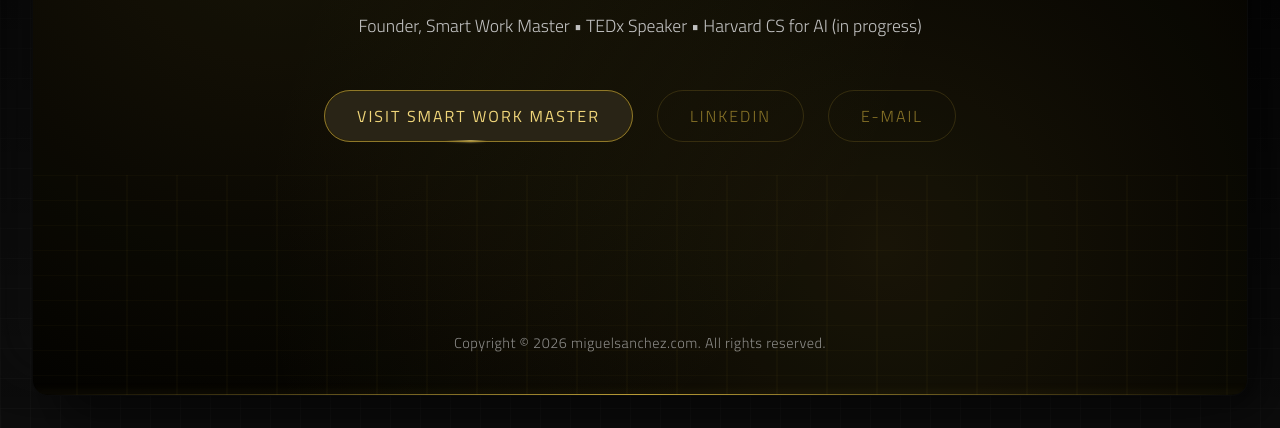
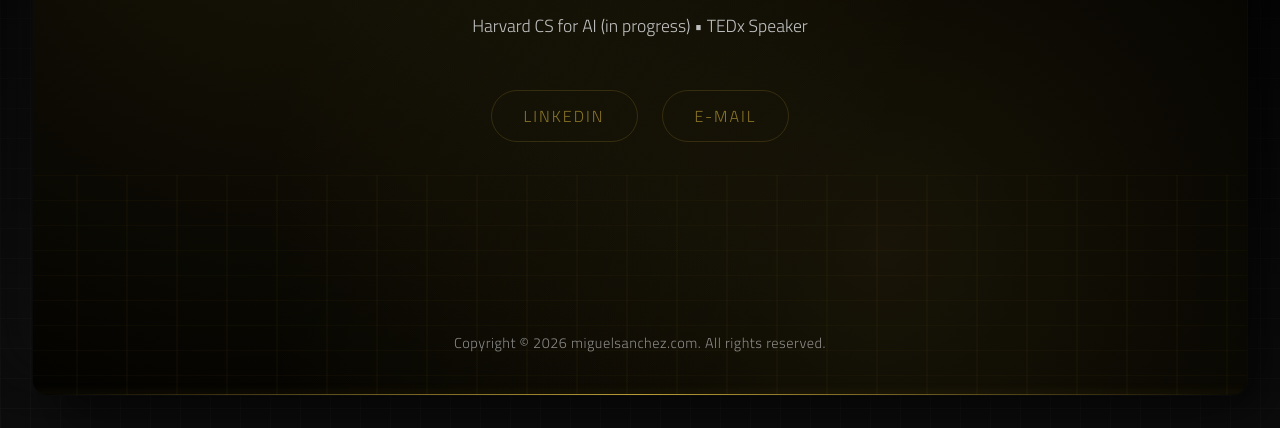
Before and after one commit to miguel-sanchez/miguel-sanchez, a plain HTML site: page index.html in a window 1280 px wide. Shown: the part 372-800 px from the top of the page. Drawn offline with Linux system fonts and the light colour scheme.

Commit message:
Update index.html

```diff
--- a/index.html
+++ b/index.html
@@ -9,7 +9,7 @@
   <meta name="theme-color" content="#0d0d0d">
   <link rel="canonical" href="https://miguelsanchez.com">
 
-  <!-- SEO & Social Sharing: Aligned with the new strategy -->
+  <!-- SEO & Social Sharing -->
   <title>Miguel Sánchez | AI-Powered Operating Systems for Business Leaders</title>
   <meta name="description"
     content="Miguel Sánchez helps business leaders build AI-Powered Operating Systems to eliminate operational chaos and automate repetitive work.">
@@ -235,8 +235,6 @@
       z-index: 5;
     }
 
-    /* --- START: VERIFIED & FINAL BUTTON CODE BLOCK --- */
-
     .cta-nav a {
       color: rgba(185, 156, 54, 0.7);
       text-decoration: none;
@@ -268,68 +266,10 @@
       outline: none;
     }
 
-    .cta-nav .button-primary {
-      color: var(--color-primary-light);
-      border-color: rgba(185, 156, 54, 0.7);
-      background: rgba(185, 156, 54, 0.15);
-      font-weight: var(--font-weight-normal);
-      position: relative;
-      z-index: 1;
-    }
 
-    .glow-effect {
-      background: var(--color-container);
-      border-color: transparent;
-      position: relative;
-      z-index: 1;
-    }
-
-    .glow-effect:hover {
-      background: var(--color-primary);
-      border-color: transparent;
-      color: var(--color-container);
-    }
-
-    .glow-effect::before {
-      content: '';
-      position: absolute;
-      inset: -1px;
-      border-radius: 100px;
-      z-index: -2;
-      background: conic-gradient(from var(--gradient-angle),
-          transparent 20%,
-          var(--color-primary-light),
-          transparent 40%);
-      animation: rotate-gleam 4s linear infinite;
-      filter: blur(1px);
-      opacity: 0.8;
-    }
-
-    .glow-effect::after {
-      content: '';
-      position: absolute;
-      inset: 1px;
-      border-radius: 100px;
-      z-index: -1;
-      background: var(--color-container);
-    }
-
-    @keyframes rotate-gleam {
-      0% {
-        --gradient-angle: 0deg;
-      }
-
-      100% {
-        --gradient-angle: 360deg;
-      }
-    }
 
     /* Respect user's motion preferences */
     @media (prefers-reduced-motion: reduce) {
-      .glow-effect::before {
-        animation: none;
-      }
-
       .cta-nav a {
         transition: none;
       }
@@ -339,8 +279,6 @@
         transform: none;
       }
     }
-
-    /* --- END: VERIFIED & FINAL BUTTON CODE BLOCK --- */
 
     footer {
       margin-top: auto;
@@ -430,14 +368,11 @@
       <!-- Unmodified HTML Structure -->
       <h2>Miguel Sánchez</h2>
       <h1>Building AI-Powered Operating Systems for Business Leaders</h1>
-      <p>Founder, Smart Work Master • TEDx Speaker • Harvard CS for AI (in progress)</p>
+      <p>Harvard CS for AI (in progress) • TEDx Speaker</p>
     </header>
 
     <nav class="cta-nav" aria-label="Contact and social links">
       <ul>
-        <!-- Corrected class structure for buttons -->
-        <li><a href="https://www.smartworkmaster.com" target="_blank" rel="noopener noreferrer"
-            class="button-primary glow-effect">Visit Smart Work Master</a></li>
         <li><a href="https://linkedin.com/in/miguelsp" target="_blank" rel="noopener noreferrer">LinkedIn</a></li>
         <li><a href="mailto:contact@miguelsanchez.com">e-Mail</a></li>
       </ul>
```
